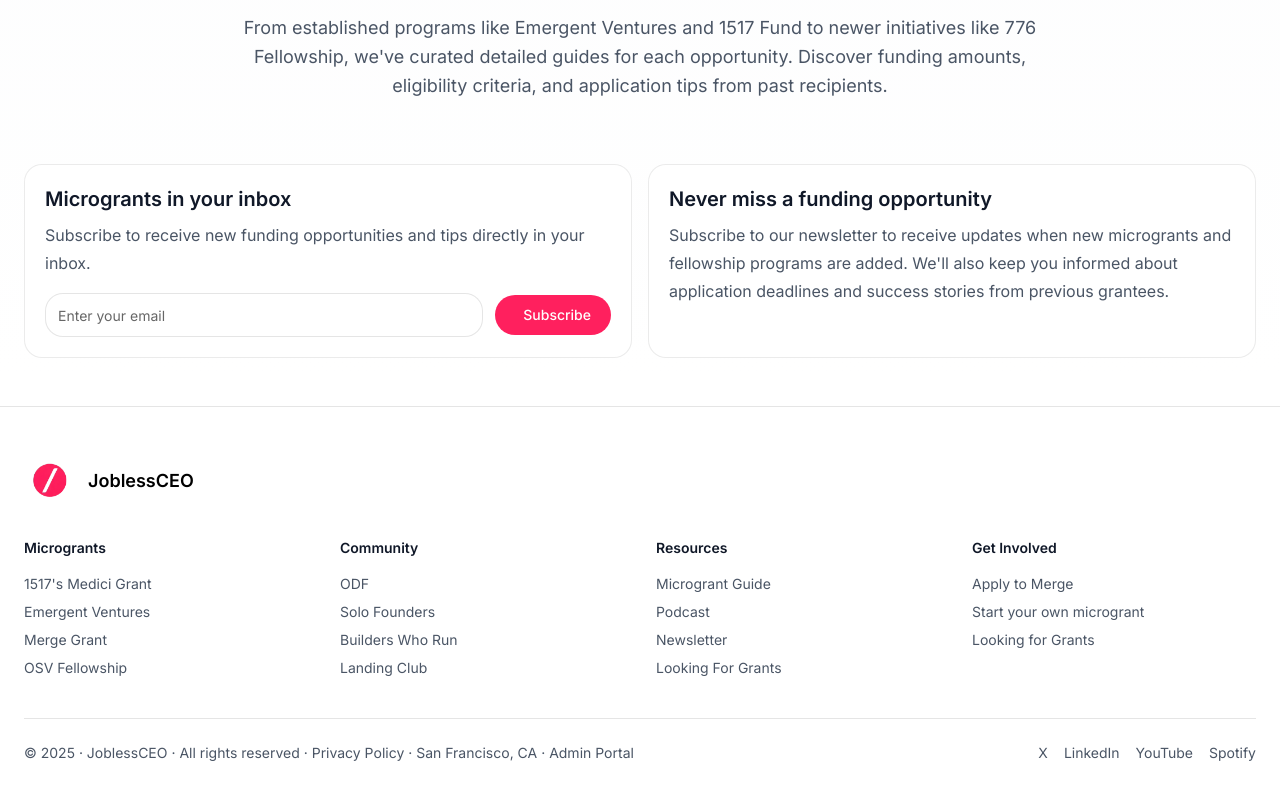
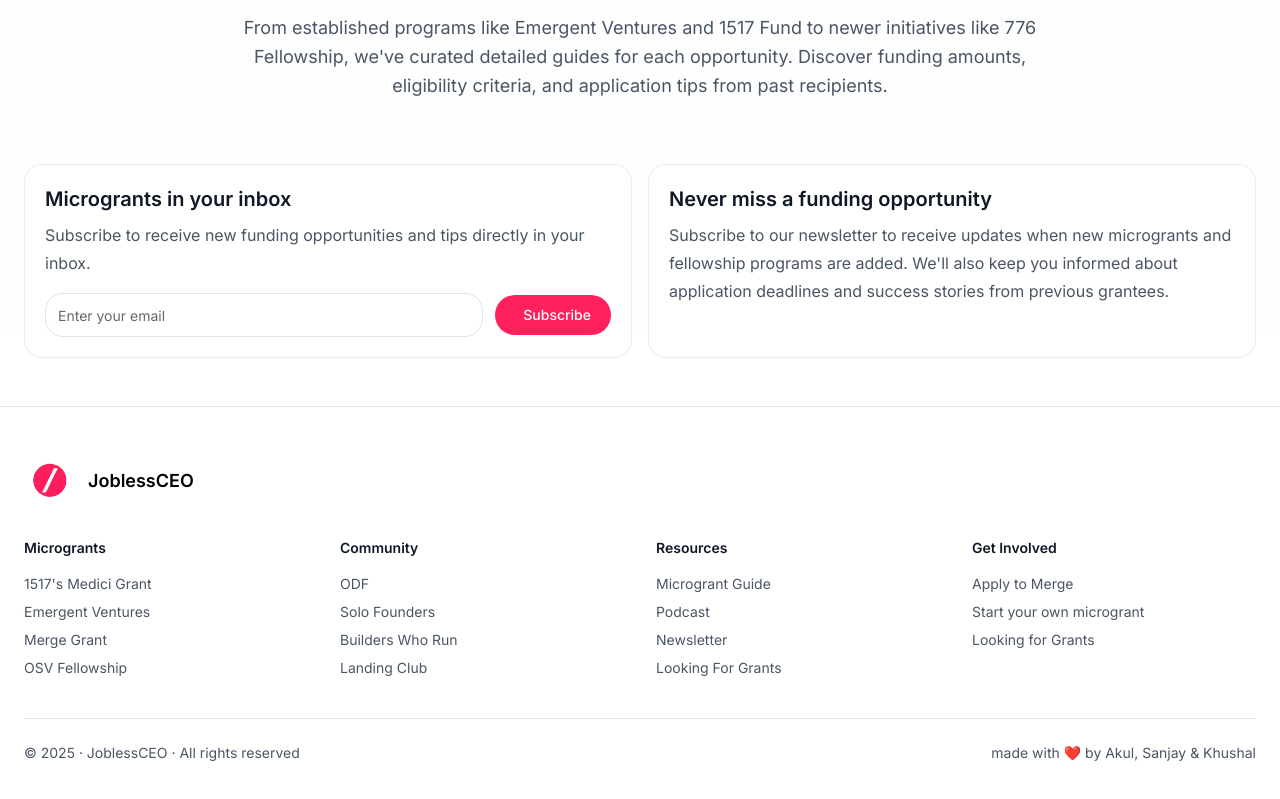
Before and after one commit to sanjaydotpro/Grants-by-JoblessCEO, a Next.js app: page / in a window 1280 px wide. Shown: the part 948-1747 px from the top of the page. Built offline with nearby package versions, Linux system fonts and the light colour scheme.

Commit message:
layout: fix mobile menu toggle; simplify footer

```diff
--- a/src/app/layout.tsx
+++ b/src/app/layout.tsx
@@ -60,12 +60,12 @@
               </div>
               <div className="md:hidden">
                 <details className="relative">
-                  <summary className="list-none">
-                    <Button variant="link" className="rounded-full h-9 px-3 text-black">
+                  <Button variant="link" asChild className="rounded-full h-9 px-3 text-black">
+                    <summary className="list-none">
                       <Menu className="w-5 h-5" />
                       <span className="sr-only">Open menu</span>
-                    </Button>
-                  </summary>
+                    </summary>
+                  </Button>
                   <div className="absolute right-0 mt-2 bg-white rounded-2xl border border-black/10 shadow-sm p-2 min-w-[220px] z-50">
                     <form action="/dashboard" method="get" className="p-2">
                       <Input
@@ -136,15 +136,8 @@
               </div>
             </div>
             <div className="border-t border-black/10 mt-10 pt-6 flex items-center justify-between">
-              <div className="text-gray-600 text-sm">
-                © 2025 · JoblessCEO · All rights reserved · Privacy Policy · San Francisco, CA · Admin Portal
-              </div>
-              <div className="flex items-center gap-4 text-gray-600 text-sm">
-                <Link href="/dashboard" className="hover:text-black">X</Link>
-                <Link href="/dashboard" className="hover:text-black">LinkedIn</Link>
-                <Link href="/dashboard" className="hover:text-black">YouTube</Link>
-                <Link href="/dashboard" className="hover:text-black">Spotify</Link>
-              </div>
+              <div className="text-gray-600 text-sm">© 2025 · JoblessCEO · All rights reserved</div>
+              <div className="text-gray-600 text-sm">made with ❤️ by Akul, Sanjay & Khushal</div>
             </div>
           </div>
         </footer>
```
